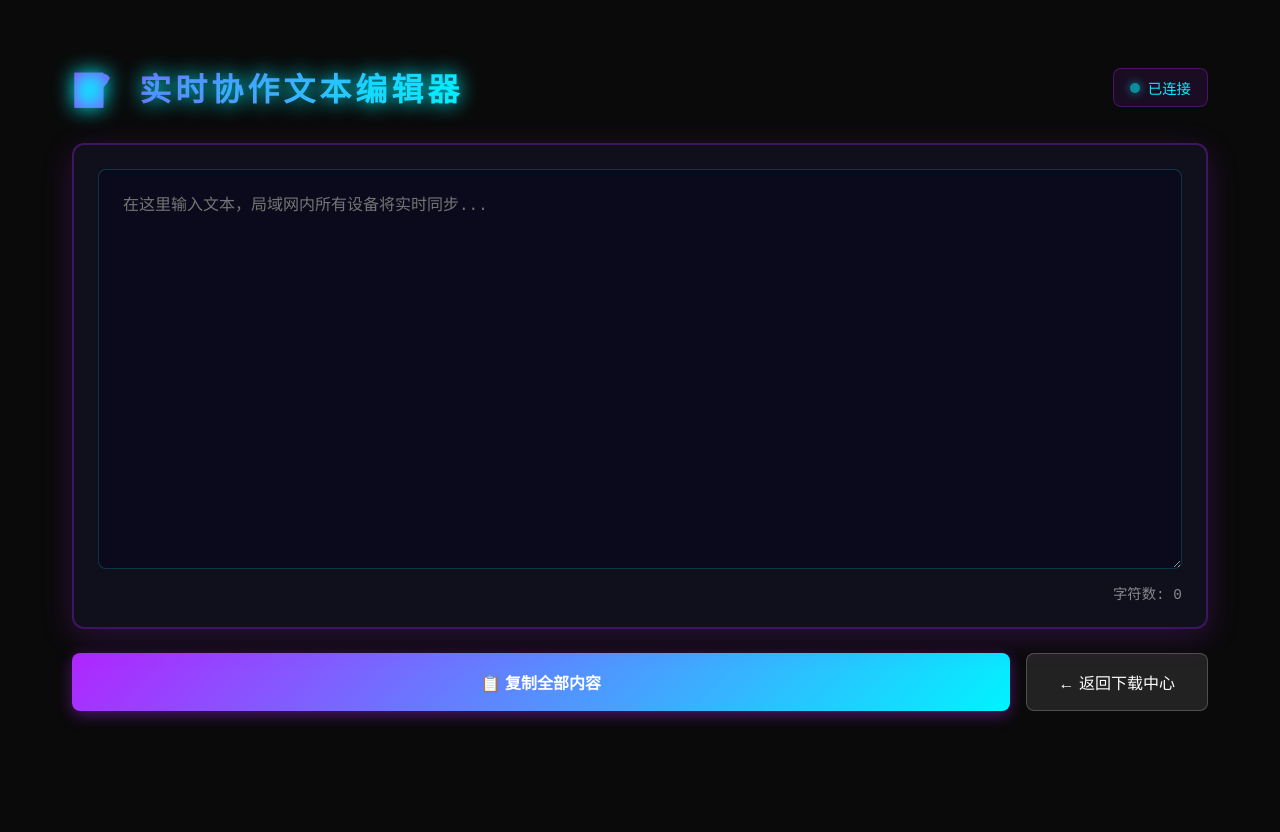
After one commit to codingway-hub/share_server, a Flask app: page /editor in a window 1280 px wide. The commit adds this page. Run offline with Flask 3, Linux system fonts and the light colour scheme; some libraries are stand-ins or nearby versions.

Commit message:
添加文本共享

```diff
--- a/app.py
+++ b/app.py
@@ -1,10 +1,17 @@
 from flask import Flask, render_template, send_file, request
+from flask_socketio import SocketIO, emit
 import os
 from datetime import datetime
 
 app = Flask(__name__)
+app.config['SECRET_KEY'] = 'your-secret-key-here'
 DOWNLOAD_FOLDER = os.path.abspath('downloads')
 app.config['DOWNLOAD_FOLDER'] = DOWNLOAD_FOLDER
+
+socketio = SocketIO(app, cors_allowed_origins="*", manage_session=False)
+
+# 存储共享文本内容
+shared_text = ""
 
 def get_file_info(filename):
     """获取文件信息"""
@@ -60,6 +67,23 @@ def index():
                       key=lambda x: x['name'])
 
     return render_template('index.html', files=file_list)
+
+@app.route('/editor')
+def editor():
+    """实时协作文本编辑器页面"""
+    return render_template('editor.html')
+
+@socketio.on('connect')
+def handle_connect():
+    """客户端连接时发送当前文本内容"""
+    emit('text_update', {'text': shared_text})
+
+@socketio.on('text_change')
+def handle_text_change(data):
+    """处理文本变化并广播给所有客户端"""
+    global shared_text
+    shared_text = data['text']
+    emit('text_update', {'text': shared_text}, broadcast=True, include_self=False)
 
 @app.route('/download/<filename>')
 def download(filename):
@@ -127,4 +151,4 @@ def download(filename):
     return response
 
 if __name__ == '__main__':
-    app.run(host='0.0.0.0', port=5001, debug=True)
+    socketio.run(app, host='0.0.0.0', port=5001, debug=True, allow_unsafe_werkzeug=True)
--- a/requirements.txt
+++ b/requirements.txt
@@ -1,2 +1,4 @@
 Flask==3.0.0
 Werkzeug==3.0.1
+flask-socketio==5.3.6
+python-socketio==5.11.0
--- /dev/null
+++ b/templates/editor.html
@@ -0,0 +1,249 @@
+<!DOCTYPE html>
+<html lang="zh">
+<head>
+    <meta charset="UTF-8">
+    <meta name="viewport" content="width=device-width, initial-scale=1.0">
+    <title>实时协作文本编辑器</title>
+    <link rel="stylesheet" href="/static/style.css">
+    <script src="https://cdn.socket.io/4.5.4/socket.io.min.js"></script>
+    <style>
+        .editor-container {
+            max-width: 1200px;
+            margin: 2rem auto;
+            padding: 2rem;
+        }
+
+        .editor-header {
+            display: flex;
+            justify-content: space-between;
+            align-items: center;
+            margin-bottom: 2rem;
+        }
+
+        .editor-header h1 {
+            margin: 0;
+            font-size: 2rem;
+            background: linear-gradient(135deg, #b026ff 0%, #00f3ff 100%);
+            -webkit-background-clip: text;
+            -webkit-text-fill-color: transparent;
+            background-clip: text;
+        }
+
+        .status-indicator {
+            display: flex;
+            align-items: center;
+            gap: 0.5rem;
+            padding: 0.5rem 1rem;
+            background: rgba(176, 38, 255, 0.1);
+            border: 1px solid rgba(176, 38, 255, 0.3);
+            border-radius: 8px;
+            font-size: 0.9rem;
+        }
+
+        .status-dot {
+            width: 10px;
+            height: 10px;
+            border-radius: 50%;
+            background: #00f3ff;
+            box-shadow: 0 0 10px #00f3ff;
+            animation: pulse 2s infinite;
+        }
+
+        @keyframes pulse {
+            0%, 100% { opacity: 1; }
+            50% { opacity: 0.5; }
+        }
+
+        .editor-wrapper {
+            position: relative;
+            background: rgba(20, 20, 40, 0.6);
+            border: 2px solid rgba(176, 38, 255, 0.3);
+            border-radius: 12px;
+            padding: 1.5rem;
+            box-shadow: 0 8px 32px rgba(176, 38, 255, 0.2);
+        }
+
+        #sharedText {
+            width: 100%;
+            min-height: 400px;
+            background: rgba(10, 10, 30, 0.8);
+            border: 1px solid rgba(0, 243, 255, 0.2);
+            border-radius: 8px;
+            padding: 1.5rem;
+            color: #fff;
+            font-size: 1rem;
+            font-family: 'Courier New', monospace;
+            line-height: 1.6;
+            resize: vertical;
+            transition: all 0.3s ease;
+        }
+
+        #sharedText:focus {
+            outline: none;
+            border-color: rgba(0, 243, 255, 0.6);
+            box-shadow: 0 0 20px rgba(0, 243, 255, 0.3);
+        }
+
+        .editor-actions {
+            display: flex;
+            gap: 1rem;
+            margin-top: 1.5rem;
+        }
+
+        .btn-copy {
+            flex: 1;
+            padding: 1rem;
+            background: linear-gradient(135deg, #b026ff 0%, #00f3ff 100%);
+            border: none;
+            border-radius: 8px;
+            color: #fff;
+            font-size: 1rem;
+            font-weight: 600;
+            cursor: pointer;
+            transition: all 0.3s ease;
+            box-shadow: 0 4px 15px rgba(176, 38, 255, 0.4);
+        }
+
+        .btn-copy:hover {
+            transform: translateY(-2px);
+            box-shadow: 0 6px 20px rgba(176, 38, 255, 0.6);
+        }
+
+        .btn-copy:active {
+            transform: translateY(0);
+        }
+
+        .btn-back {
+            padding: 1rem 2rem;
+            background: rgba(255, 255, 255, 0.1);
+            border: 1px solid rgba(255, 255, 255, 0.2);
+            border-radius: 8px;
+            color: #fff;
+            font-size: 1rem;
+            cursor: pointer;
+            transition: all 0.3s ease;
+        }
+
+        .btn-back:hover {
+            background: rgba(255, 255, 255, 0.2);
+            border-color: rgba(255, 255, 255, 0.4);
+        }
+
+        .char-count {
+            text-align: right;
+            margin-top: 0.5rem;
+            color: rgba(255, 255, 255, 0.5);
+            font-size: 0.9rem;
+        }
+    </style>
+</head>
+<body>
+    <div class="editor-container">
+        <div class="editor-header">
+            <h1>📝 实时协作文本编辑器</h1>
+            <div class="status-indicator">
+                <div class="status-dot"></div>
+                <span id="statusText">已连接</span>
+            </div>
+        </div>
+
+        <div class="editor-wrapper">
+            <textarea id="sharedText" placeholder="在这里输入文本，局域网内所有设备将实时同步..."></textarea>
+            <div class="char-count">
+                字符数: <span id="charCount">0</span>
+            </div>
+        </div>
+
+        <div class="editor-actions">
+            <button class="btn-copy" onclick="copyText()">
+                📋 复制全部内容
+            </button>
+            <button class="btn-back" onclick="goBack()">
+                ← 返回下载中心
+            </button>
+        </div>
+    </div>
+
+    <div id="notification" class="notification"></div>
+
+    <script>
+        const socket = io();
+        const textarea = document.getElementById('sharedText');
+        const statusText = document.getElementById('statusText');
+        const charCount = document.getElementById('charCount');
+        let isUpdating = false;
+
+        // 连接成功
+        socket.on('connect', () => {
+            statusText.textContent = '已连接';
+            showNotification('已连接到服务器');
+        });
+
+        // 连接断开
+        socket.on('disconnect', () => {
+            statusText.textContent = '连接断开';
+            showNotification('连接已断开，正在重连...', 'warning');
+        });
+
+        // 接收文本更新
+        socket.on('text_update', (data) => {
+            if (!isUpdating) {
+                const cursorPos = textarea.selectionStart;
+                textarea.value = data.text;
+                updateCharCount();
+
+                // 尝试保持光标位置
+                if (document.activeElement !== textarea) {
+                    textarea.setSelectionRange(cursorPos, cursorPos);
+                }
+            }
+        });
+
+        // 文本变化时发送更新
+        textarea.addEventListener('input', () => {
+            isUpdating = true;
+            socket.emit('text_change', { text: textarea.value });
+            updateCharCount();
+            setTimeout(() => { isUpdating = false; }, 100);
+        });
+
+        // 更新字符计数
+        function updateCharCount() {
+            charCount.textContent = textarea.value.length;
+        }
+
+        // 复制文本
+        function copyText() {
+            textarea.select();
+            navigator.clipboard.writeText(textarea.value).then(() => {
+                showNotification('内容已复制到剪贴板');
+            }).catch(() => {
+                showNotification('复制失败，请手动复制', 'error');
+            });
+        }
+
+        // 返回首页
+        function goBack() {
+            window.location.href = '/';
+        }
+
+        // 显示通知
+        function showNotification(message, type = 'success') {
+            const notification = document.getElementById('notification');
+            notification.textContent = message;
+            notification.className = 'notification show';
+            if (type === 'warning' || type === 'error') {
+                notification.style.background = 'linear-gradient(135deg, #ff6b6b 0%, #ff8e53 100%)';
+            } else {
+                notification.style.background = 'linear-gradient(135deg, #b026ff 0%, #00f3ff 100%)';
+            }
+            setTimeout(() => {
+                notification.classList.remove('show');
+            }, 2000);
+        }
+
+        // 初始化字符计数
+        updateCharCount();
+    </script>
+</body>
+</html>
```
Also changed, not shown: templates/index.html (+6 -1 lines), .claude/settings.local.json.
